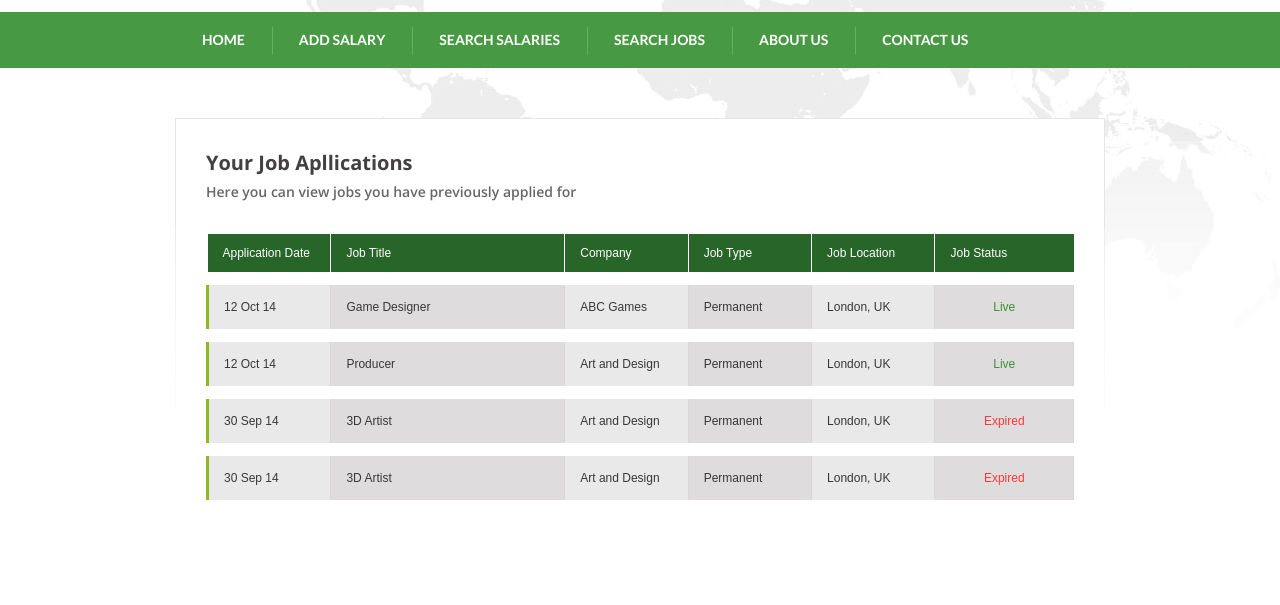
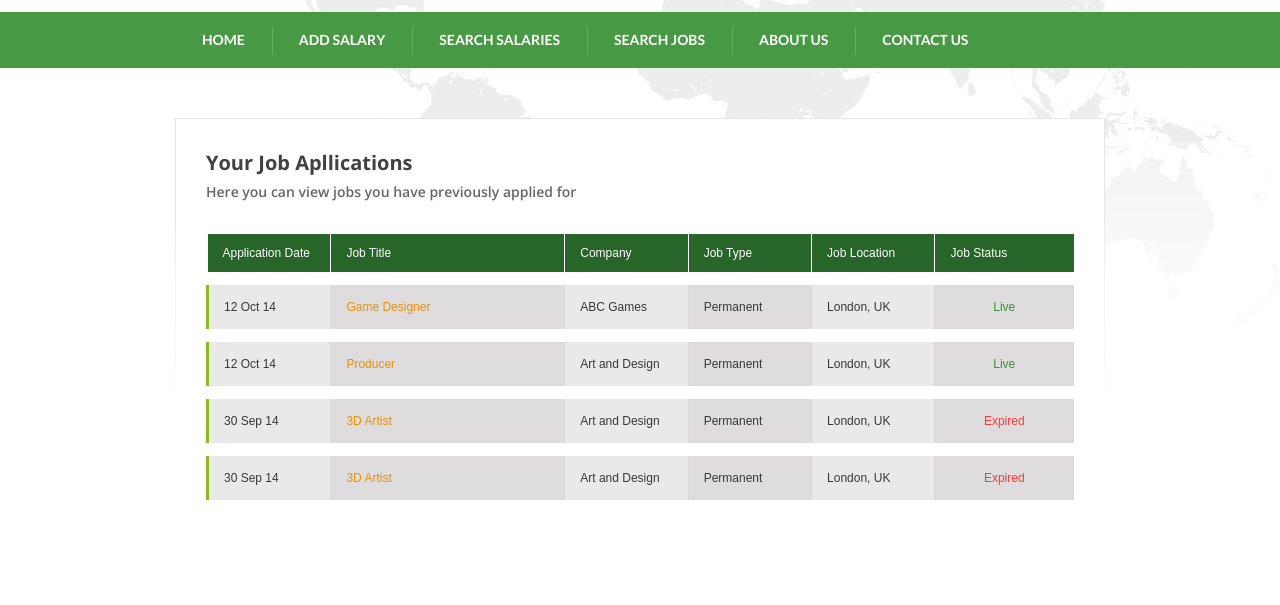
Before and after one commit to rainat/salary_surevey_frontend, a plain HTML site: page view_job_application.html in a window 1280 px wide. Shown: the part 195-800 px from the top of the page. Drawn offline with nearby package versions, Linux system fonts and the light colour scheme; files whose address does not match are found by name.

Commit message:
add link to job title

```diff
--- a/assets/sass/themes/_tables.scss
+++ b/assets/sass/themes/_tables.scss
@@ -1,7 +1,6 @@
 /*==========================================================================
   ZEBRA TABLE
 ========================================================================== */
-
 .tablezebra{
 	width: 100%;
 	margin-bottom: 20px;
@@ -138,3 +137,10 @@
 	}
 }
 .tb-link-ex{color:$red }
+
+.text-link{
+	color:$orange-color;
+	&:hover{
+		text-decoration:none;
+	}
+}
--- a/view_job_application.html
+++ b/view_job_application.html
@@ -88,7 +88,7 @@
 							<tbody>
 								<tr>
 									<td>12 Oct 14 </td>
-									<td>Game Designer</td>
+									<td><a href="#" class="text-link">Game Designer</a></td>
 									<td>ABC Games</td>
 									<td>Permanent</td>
 									<td>London, UK</td>
@@ -99,7 +99,7 @@
 
 								<tr>
 									<td>12 Oct 14 </td>
-									<td>Producer</td>
+									<td><a href="#" class="text-link">Producer</a></td>
 									<td>Art and Design</td>
 									<td>Permanent</td>
 									<td>London, UK</td>
@@ -110,7 +110,7 @@
 
 								<tr>
 									<td>30 Sep 14</td>
-									<td>3D Artist</td>
+									<td><a href="#" class="text-link">3D Artist</a></td>
 									<td>Art and Design</td>
 									<td>Permanent</td>
 									<td>London, UK</td>
@@ -121,7 +121,7 @@
 
 								<tr>
 									<td>30 Sep 14</td>
-									<td>3D Artist</td>
+									<td><a href="#" class="text-link">3D Artist</a></td>
 									<td>Art and Design</td>
 									<td>Permanent</td>
 									<td>London, UK</td>
```
Also changed, not shown: view_job_application_haveno_data.html (+1 -1 lines), view_saved_jobs.html (+3 -3 lines), assets/compass_app_log.txt, assets/css/style.css.
